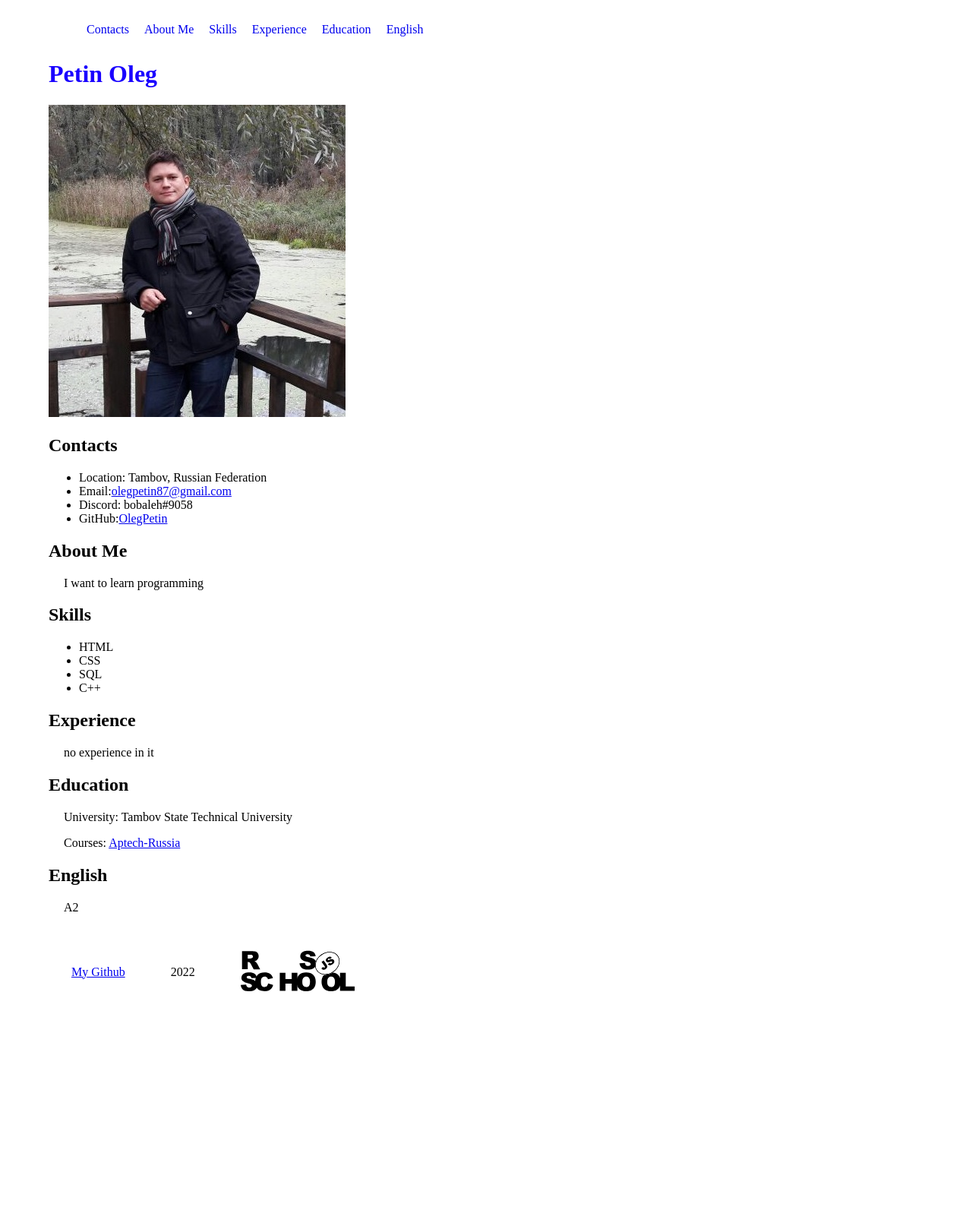
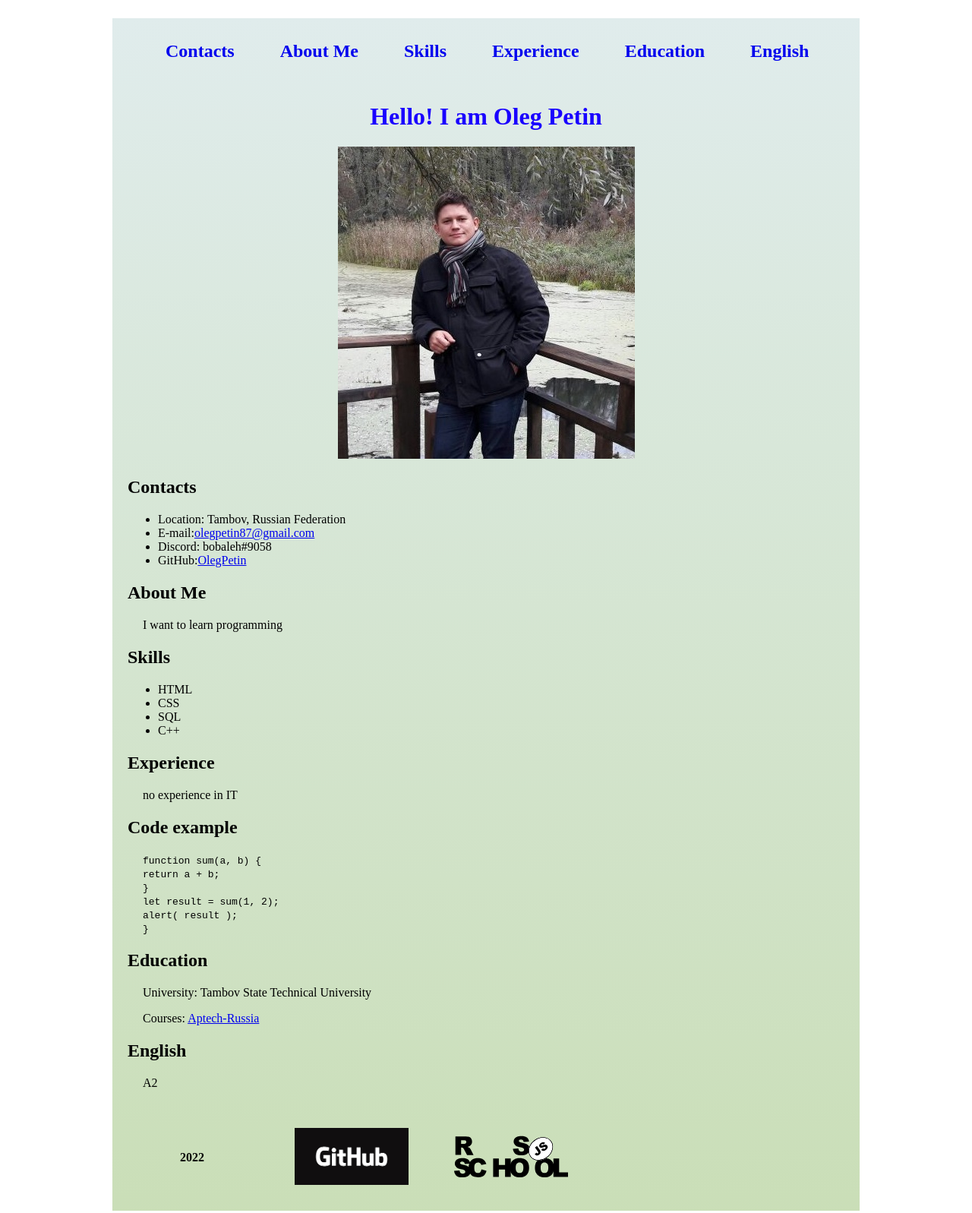
Before and after one commit to OlegPetin/rsschool-cv-st0, a plain HTML site: page index.html in a window 1280 px wide. Shown: the whole page at 76% size. Before the commit the page ends 1359 px from the top, so only its background shows below. Drawn offline with Linux system fonts and the light colour scheme.

Commit message:
feat: edit cv3 add GH foto

```diff
--- a/index.html
+++ b/index.html
@@ -8,6 +8,7 @@
     <title>CV</title>
 </head>
 <body class="block_center">
+    <div id="main_div">
         <header>
             <nav>
                 <ul class="menu">
@@ -19,25 +20,25 @@
                     <li><a href="#English">English</a></li>
                 </ul>
             </nav>
-        <h1>Petin Oleg</h1>
-        <img src="cv_foto.jpg" alt="Petin Oleg_foto">
+        <h1>Hello! I am Oleg Petin</h1>
+        <p class="avatar"><img src="cv_foto.jpg" alt="Petin Oleg_foto"></p>
         </header>
         <main>
             <section>
-        <h2 class="main" id="Contacts">Contacts</h2>
+            <h2 class="main">Contacts</h2>
             <ul>
                 <li>Location: Tambov, Russian Federation</li>
-            <li>Email:<a href="mailto:olegpetin87@gmail.com">olegpetin87@gmail.com</a></li>
+                <li>E-mail:<a href="mailto:olegpetin87@gmail.com">olegpetin87@gmail.com</a></li>
                 <li>Discord: bobaleh#9058</li>
                 <li>GitHub:<a href="https://github.com/OlegPetin">OlegPetin</a></li>
             </ul>
             </section>
             <section>
-        <h2 class="main" id="AboutMe">About Me</h2>
+                <h2 class="main">About Me</h2>
                 <p id="text_cv">I want to learn programming</p>
             </section>
             <section>
-        <h2 class="main" id="Skills">Skills</h2>
+                <h2 class="main">Skills</h2>
                 <ul>
                     <li>HTML</li>
                     <li>CSS</li>
@@ -46,9 +47,23 @@
                 </ul>
             </section>
             <section>
-        <h2 class="main" id="Experience">Experience</h2>
-        <p id="text_cv">no experience in it</p>
+                <h2 class="main">Experience</h2>
+                <p id="text_cv">no experience in IT</p>
             </section>
+            <section>
+                <h2 class="main">Code example</h2>
+                <p id="text_cv">
+                    <code>
+                    function sum(a, b) {<Br>
+                        return a + b;<Br>
+                      }<Br>
+                      let result = sum(1, 2);<Br>
+                      alert( result );<Br>
+                    }<Br>
+                    </code>
+                </p>
+            </section>
+
             <section>
                 <h2 class="main" id="Education">Education</h2>
                 <p id="text_cv">University: Tambov State Technical University</p>
@@ -60,9 +75,10 @@
             </section>
         </main>
         <footer class="footer_menu">
-        <div><a href="https://github.com/OlegPetin">My Github</a></div>
-        <div>2022</div>
+            <div id="footer_year">2022</div>
+            <div><a href="https://github.com/OlegPetin"><img src="GH_img.png" alt="My GitHub pages"></a></a></div>
             <div><a href="https://rs.school/js/"><img src="rs_school_js.svg" alt="Logo rs_school_js"></a></div>
         </footer>
+    </div>
 </body>
 </html>
--- a/style.css
+++ b/style.css
@@ -1,17 +1,36 @@
+html {
+  scroll-behavior: smooth;
+}
+section{
+  margin: 20px;
+}
 .block_center{
-  align-items: center;
-  width: 90%;
-  margin: 20px auto;
+  width: 1024px;
+  margin: auto;
+  }
+  .block_center h1{
+    text-align: center;
+  }
+ .avatar{
+  text-align: center;
+
+ }
+ #main_div{
+  background: linear-gradient(to bottom, #e0ecec 0%, #c8ddb3 108%);
+  margin: 20px;
  }
 h1 {
     color: rgb(25, 0, 255);
   }
 .menu{
     display: flex;
+    font-weight: 600;
+    font-size: 24px;
      }
 .menu li{
-  list-style-type: none;
-  margin: 10px;
+    list-style-type: none;
+    margin: 30px;
+
   }
 .menu li a{
     text-decoration: none;
@@ -20,13 +39,20 @@ h1 {
     display: flex;
     align-items: stretch;
     align-items: center;
+    font-size: 16px;
+    font-weight: 800;
+
   }
 .footer_menu div{
    margin: 30px;
+   width: 150px;
+   text-align: center;
   }
+
  .footer_menu img{
     width: 150px;
   }
+
   #text_cv {
     padding-left: 20px;
   }
```
Also changed, not shown: GH_img.png (added). Lines whose indentation alone changed are shown as unchanged.
